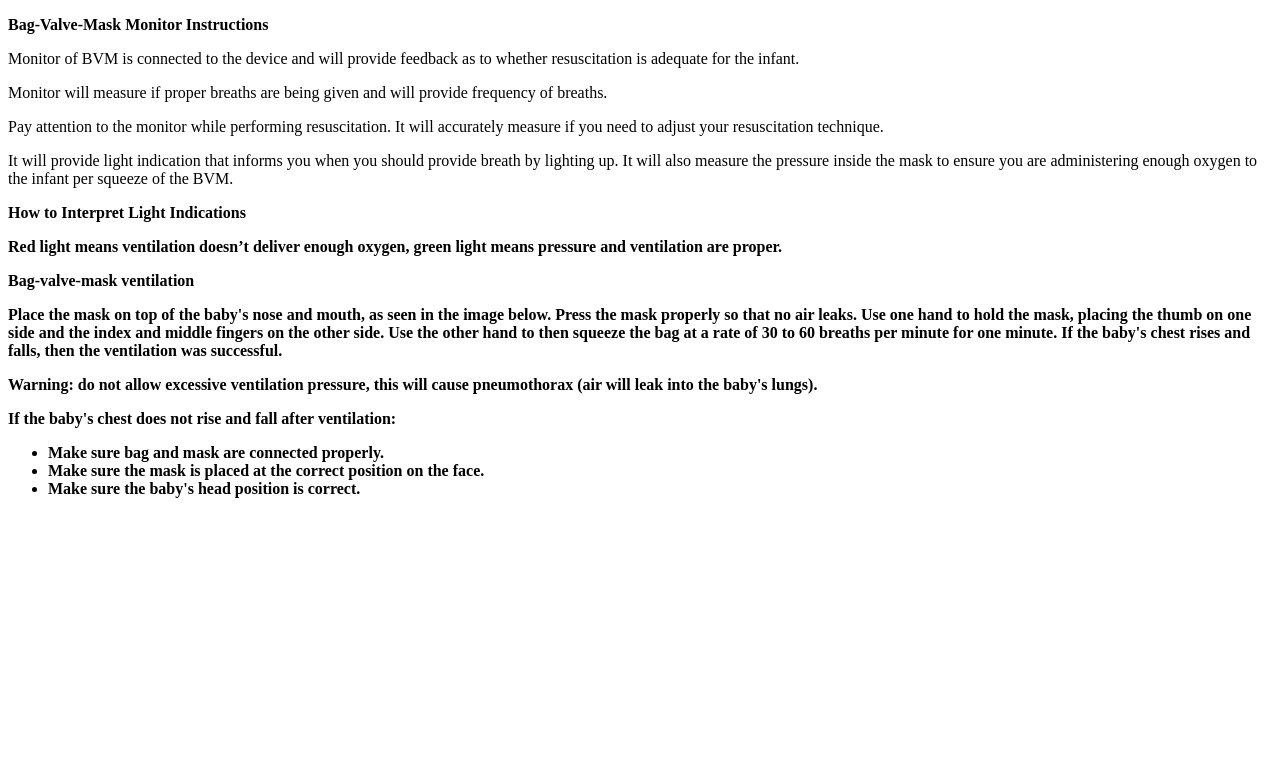
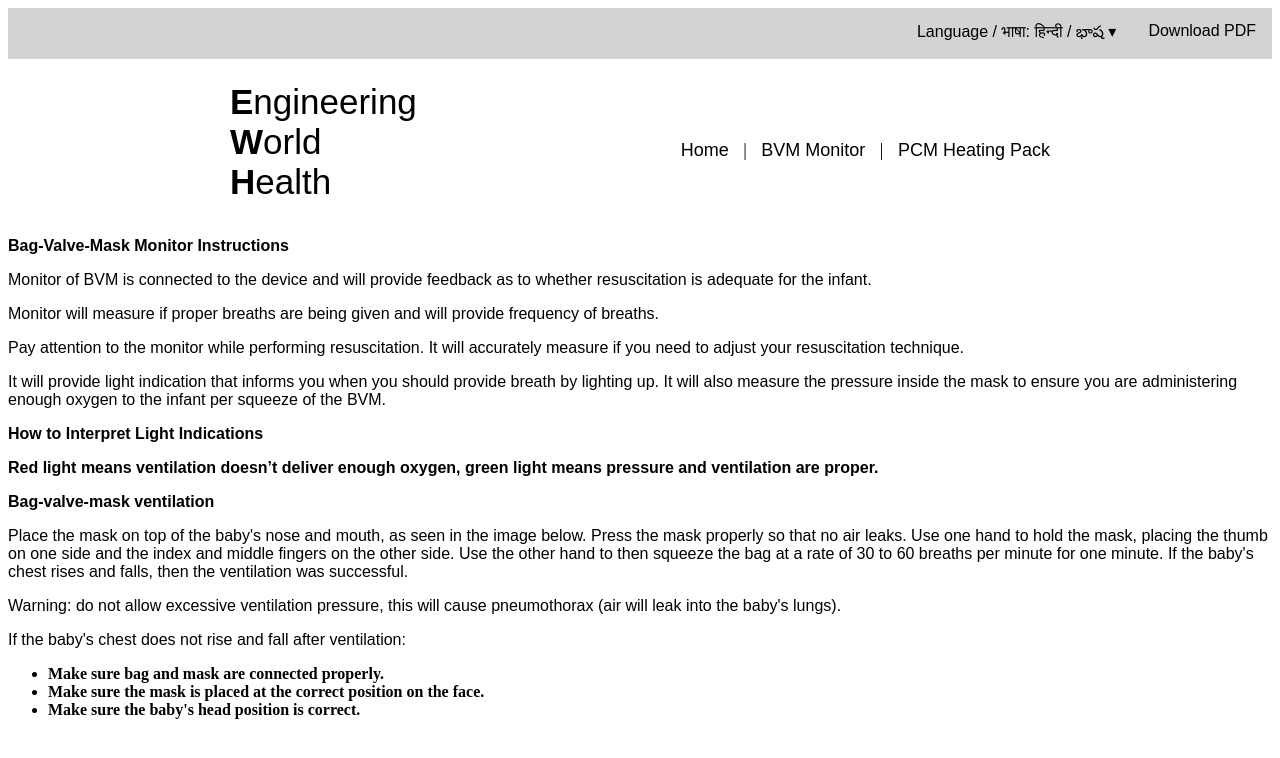
Before and after one commit to NewbornResuscitation/NewbornResuscitation.github.io, a plain HTML site: page bvmmonitorenglish.html in a window 1280 px wide. Drawn offline with Linux system fonts and the light colour scheme.

Commit message:
Update bvmmonitorenglish.html

```diff
--- a/bvmmonitorenglish.html
+++ b/bvmmonitorenglish.html
@@ -3,7 +3,44 @@
 <head>
 <title>bvmmonitorenglish</title>
 
-</head>
+<html>
+    <head>
+        <meta charset="utf-8">
+        <meta name="viewpoint" content="width=device-width, intial-scale=1">
+
+        <link href="StyleSheet.css" rel="stylesheet">
+
+        <title>Newborn Resuscitation</title>
+
+
+
+    </head>
+    <body>
+        <div class="navbar">
+            <a href="https://github.com/NewbornResuscitation/NewbornResuscitation.github.io/raw/main/newbornresuscitation-github-io-.pdf">Download PDF</a>
+            <div class="dropdown">
+            <button class="dropbtn" onclick="myFunction()">Language / भाषा: हिन्दी / భాష  ▾
+              <i class="fa fa-caret-down"></i>
+            </button>
+            <div class="dropdown-content" id="myDropdown">
+              <a href="#English">English</a>
+              <a href="hindi.html">भाषा: हिन्दी</a>
+              <a href="#Telagu">భాష</a>
+            </div>
+            </div>
+          </div>
+
+          <h1><b>E</b>ngineering <br> <b>W</b>orld <br> <b>H</b>ealth</h1>
+
+          <div class="nav1">
+
+            <a href="#Home">Home &nbsp</a> |
+            <a href="bvmmonitor.html">&nbsp BVM Monitor &nbsp</a> |
+            <a href="pcmpackenglish.html"> &nbsp PCM Heating Pack</a>
+            </div>
+
+          <br><br><br><br><br><br><br><br><br>
+
 
 
 <body>
```
